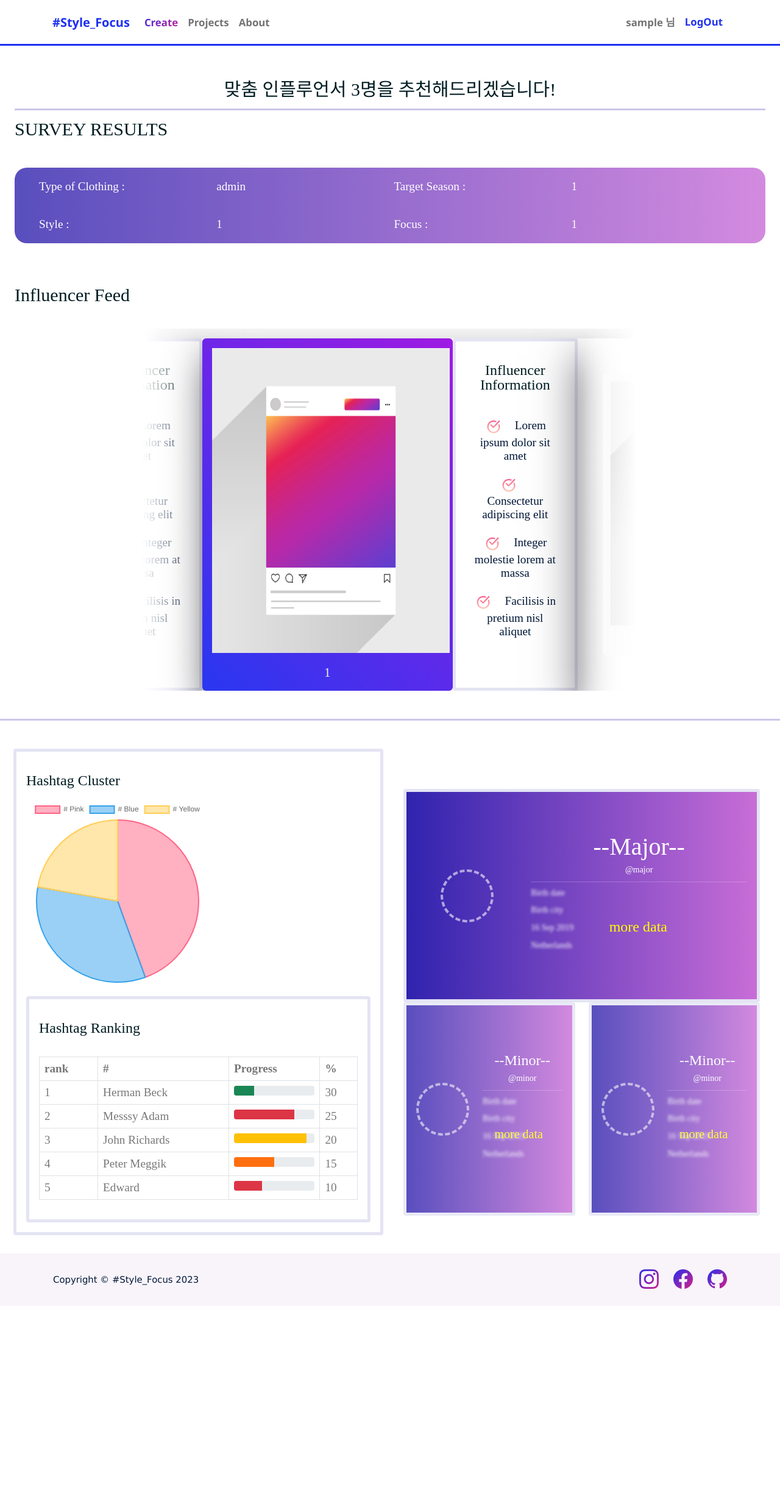
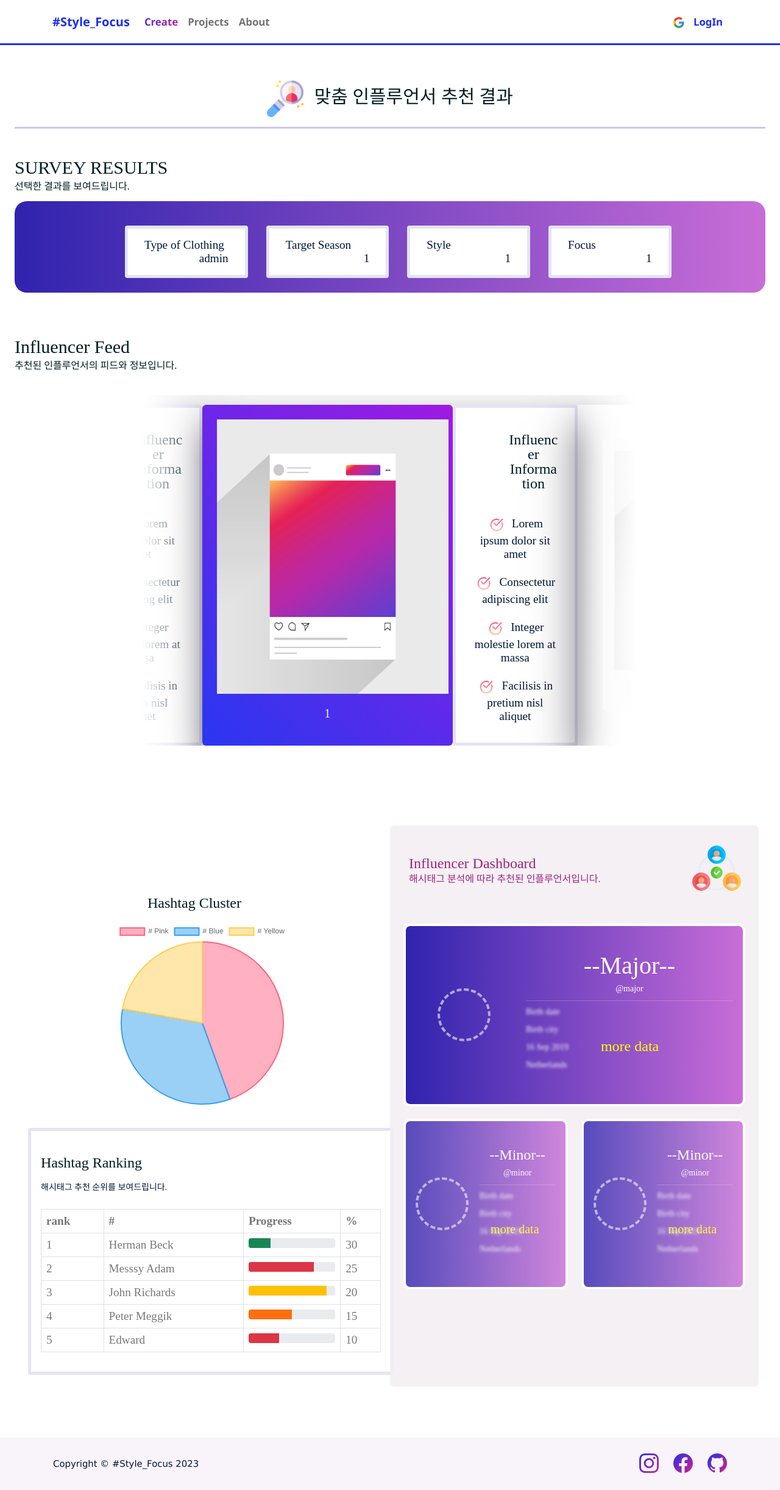
Before and after one commit to S0HYUNN/-_-, a Flask app: page /output in a window 1280 px wide. Shown: the whole page at 61% size. Run offline with Flask 3, Linux system fonts and the light colour scheme; the visitor is signed in with stand-in values (Sample User, id 1); some libraries are stand-ins or nearby versions; some web fonts are replaced.

Commit message:
:green_heart: output style upgrade

```diff
--- a/main.py
+++ b/main.py
@@ -209,15 +209,6 @@ def get_rel_word():
 
     return redirect(url_for('output', ranking=ranking))
 
-
-@app.route('/output')
-def output():
-    ranking = request.args.get("ranking")
-    print(ranking)
-    return render_template('output_copy.html',
-                           type=session['type'], season=session['season'], style=session['style'], focus=session['focus'], username=session['username'],
-                           ranking=ranking)
-
 @app.route('/projects')
 def projects():
     if not ('name' in session):
--- a/static/css/output.css
+++ b/static/css/output.css
@@ -125,7 +125,7 @@ a:not([href]):not([class]):hover {
 img {
   vertical-align: middle;
   border-style: none;
-  margin-right: 20px;
+  margin-right: 10px;
 }
 
 button {
@@ -630,9 +630,14 @@ h6, .h6 {
 }
 
 .card-title {
-  margin-top: 1.2rem;
+  margin-top: 1.5rem;
   margin-bottom: 1.2rem;
-  /* margin-left: 2.2rem; */
+  margin-left: 60px;
+}
+
+.card-title2 {
+  margin-top: 1.5rem;
+  margin-bottom: 1.2rem;
 }
 
 .card-subtitle {
@@ -1478,23 +1483,21 @@ html {
 }
 
 .card-style-major{
-  margin-top: 50px;
-  height: 350px;
+  margin-top: 70px;
+  height: 300px;
 }
 
 .card-style-minor{
-  height: 350px;
+  height: 280px;
 }
 
 .rank{
-  margin-top: 50px;
-  height: 150px;
-  border-style: double;
-  border-color: palevioletred;
+  width: 600px;
 }
 
 .margin-up{
-  margin-top: 30px;
+  margin-top: 75px;
+  margin-bottom: 20px;
 }
 
 /*# sourceMappingURL=../maps/vertical-layout-light/style.css.map */
@@ -1507,8 +1510,81 @@ html {
   text-align: center;
 }
 
-.margin-left{
-  text-align: left;
+.margin-title2{
+  margin-top: 4%;
+}
+
+.margin-title3{
+  margin-top: 6%;
+}
+
+.bg-box{
+  width: 100%;
+  height: 150px;
+  background: linear-gradient(to right, #3023ae, #c86dd7);
+  border-radius: 20px;
+}
+
+.card-mg{
+  margin-top: 40px;
+  margin-right: 30px;
+}
+
+.left-mg{
+  margin-left: 170px;
+}
+
+.left-mg2{
+  margin-left: 120px;
+}
+
+.card1 {
+  position: relative;
+  display: flex;
+  flex-direction: column;
+  min-width: 0;
+  word-wrap: break-word;
+  background-color: white;
+  background-clip: border-box;
+  border-radius: 0.25rem;
+}
+
+.card2 {
+  position: relative;
+  display: flex;
+  flex-direction: column;
+  min-width: 0;
+  word-wrap: break-word;
+  background-clip: border-box;
+  border-radius: 0.7rem;
+  width: 100%;
+  border: 4px solid white;
+}
+
+.bg-middle{
+  background-color: #f4eff3e5;
+  border-radius: 0.5rem;
+}
+
+.recommend{
+  position: absolute;
+  margin-top: 50px;
+  margin-left: 20px;
+  color: rgb(158, 34, 129);
+}
+
+.recommend2{
+  position: absolute;
+  margin-top: 80px;
+  margin-left: 20px;
+  color: rgb(158, 34, 129);
+}
+
+.recommend-img{
+  position: absolute;
+  width: 80px;
+  left: 82%;
+  margin-top: 30px;
 }
 
 /* .btn-lg-square{
--- a/static/css/output_form.css
+++ b/static/css/output_form.css
@@ -67,21 +67,13 @@ body {
 
 .labels {
   display: inline-block;
-  width: 20%;
   vertical-align: top;
-  margin-top: 20px;
-  margin-bottom: 20px;
-  margin-left: 40px;
 }
 
 .input-tab {
-  display: inline-block;
-  text-align: left;
-  width: 20%;
-  margin-top: 20px;
-  margin-bottom: 20px;
-  margin-left: 40px;
+  text-align: right;
 }
+
 
 .input-field {
   display: inline-block;
--- a/templates/output_copy.html
+++ b/templates/output_copy.html
@@ -25,52 +25,70 @@
   <main class="flex-shrink-0">
     <!-- Header Start -->
     <div class="container-xxl py-2">
-        <h3 class="margin-title wow fadeInUp">맞춤 인플루언서 3명을 추천해드리겠습니다!</h3>
+      <h3 class="margin-title wow fadeInUp"><img src="./static/assets/output_title.png" style="width: 60px;"> 맞춤 인플루언서 추천 결과</h3>
       <hr>
-            <div class="mb-5 wow fadeInUp">
-              <h3 class="margin-left">SURVEY RESULTS</h3>
-            </div>
-            <div class="container1 wow fadeInUp">
+      <h3 class="margin-title2">SURVEY RESULTS</h3>
+      <h6>선택한 결과를 보여드립니다.</h6>
+      <div class="bg-box">
+        <!--<div class="container1 wow fadeInUp">-->
         <div id="survey-form">
-
+          <div class="row-width col-md-12">
+            <div class="card col-md-2 card-mg left-mg wow fadeInUp">
+              <div class="card-body">
                 <div class="labels">
-                Type of Clothing :
+                  Type of Clothing
                 </div>
                 <div class="input-tab">
                   {{type}}
                 </div>
+              </div>
+            </div>
 
+            <div class="card col-md-2 card-mg wow fadeInUp">
+              <div class="card-body">
                 <div class="labels">
-                Target Season :
+                  Target Season
                 </div>
                 <div class="input-tab">
                   {{season}}
                 </div>
+              </div>
+            </div>
 
+            <div class="card col-md-2 card-mg wow fadeInUp">
+              <div class="card-body">
                 <div class="labels">
-                Style :
+                  Style
                 </div>
                 <div class="input-tab">
                   {{style}}
                 </div>
+              </div>
+            </div>
 
+            <div class="card col-md-2 card-mg wow fadeInUp">
+              <div class="card-body">
                 <div class="labels">
-                Focus :
+                  Focus
                 </div>
                 <div class="input-tab">
                   {{focus}}
                 </div>
-
+              </div>
+            </div>
+          </div>
 
         </div>
       </div>
-              <h3 class="margin-left wow fadeInUp margin-1">Influencer Feed</h3>
+
+      <h3 class="margin-title3">Influencer Feed</h3>
+      <h6>추천된 인플루언서의 피드와 정보입니다.</h6>
       <div class="owl-carousel testimonial-carousel wow fadeInUp" data-wow-delay="0.1s">
         <div class="testimonial-item text-center row-width">
           <!-- <img class="img-fluid bg-light rounded-circle p-2 mx-auto mb-4" src="img/testimonial-1.jpg"
             style="width: 100px; height: 100px;"> -->
-              <div class="testimonial-text rounded text-center p-3 col-md-8">
-                <img src="./static/images/feed.png" width="390px" height="500px">
+          <div class="testimonial-text rounded text-center p-4 col-md-8">
+            <img src="./static/images/feed.png" width="380px" height="450px">
             <br>
             <h5 class="mb-1">1</h5>
           </div>
@@ -80,13 +98,17 @@
               <h4 class="card-title">Influencer Information</h4>
               <br>
               <ul>
-                    <li style="list-style: none"><img src="./static/images/check.png" width="30" style="display: inline">Lorem ipsum dolor sit amet</li>
+                <li style="list-style: none"><img src="./static/images/check.png" width="30"
+                    style="display: inline">Lorem ipsum dolor sit amet</li>
                 <br>
-                    <li style="list-style: none"><img src="./static/images/check.png" width="30" style="display: inline">Consectetur adipiscing elit</li>
+                <li style="list-style: none"><img src="./static/images/check.png" width="30"
+                    style="display: inline">Consectetur adipiscing elit</li>
                 <br>
-                    <li style="list-style: none"><img src="./static/images/check.png" width="30" style="display: inline">Integer molestie lorem at massa</li>
+                <li style="list-style: none"><img src="./static/images/check.png" width="30"
+                    style="display: inline">Integer molestie lorem at massa</li>
                 <br>
-                    <li style="list-style: none"><img src="./static/images/check.png" width="30" style="display: inline">Facilisis in pretium nisl aliquet</li>
+                <li style="list-style: none"><img src="./static/images/check.png" width="30"
+                    style="display: inline">Facilisis in pretium nisl aliquet</li>
               </ul>
             </div>
           </div>
@@ -94,8 +116,8 @@
         <div class="testimonial-item text-center row-width">
           <!-- <img class="img-fluid bg-light rounded-circle p-2 mx-auto mb-4" src="img/testimonial-2.jpg"
             style="width: 100px; height: 100px;"> -->
-              <div class="testimonial-text rounded text-center p-3 col-md-8">
-                <img src="./static/images/feed.png" width="390px" height="500px">
+          <div class="testimonial-text rounded text-center p-4 col-md-8">
+            <img src="./static/images/feed.png" width="380px" height="450px">
             <br>
             <h5 class="mb-1">2</h5>
             <!-- <span class="fst-italic">Profession</span> -->
@@ -105,13 +127,17 @@
               <h4 class="card-title">Influencer Information</h4>
               <br>
               <ul>
-                    <li style="list-style: none"><img src="./static/images/check.png" width="30" style="display: inline">Lorem ipsum dolor sit amet</li>
+                <li style="list-style: none"><img src="./static/images/check.png" width="30"
+                    style="display: inline">Lorem ipsum dolor sit amet</li>
                 <br>
-                    <li style="list-style: none"><img src="./static/images/check.png" width="30" style="display: inline">Consectetur adipiscing elit</li>
+                <li style="list-style: none"><img src="./static/images/check.png" width="30"
+                    style="display: inline">Consectetur adipiscing elit</li>
                 <br>
-                    <li style="list-style: none"><img src="./static/images/check.png" width="30" style="display: inline">Integer molestie lorem at massa</li>
+                <li style="list-style: none"><img src="./static/images/check.png" width="30"
+                    style="display: inline">Integer molestie lorem at massa</li>
                 <br>
-                    <li style="list-style: none"><img src="./static/images/check.png" width="30" style="display: inline">Facilisis in pretium nisl aliquet</li>
+                <li style="list-style: none"><img src="./static/images/check.png" width="30"
+                    style="display: inline">Facilisis in pretium nisl aliquet</li>
               </ul>
             </div>
           </div>
@@ -119,8 +145,8 @@
         <div class="testimonial-item text-center row-width">
           <!-- <img class="img-fluid bg-light rounded-circle p-2 mx-auto mb-4" src="img/testimonial-3.jpg"
             style="width: 100px; height: 100px;"> -->
-              <div class="testimonial-text rounded text-center p-3 col-md-8">
-                <img src="./static/images/feed.png" width="390px" height="500px">
+          <div class="testimonial-text rounded text-center p-4 col-md-8">
+            <img src="./static/images/feed.png" width="380px" height="450px">
             <br>
             <h5 class="mb-1">3</h5>
             <!-- <span class="fst-italic">Profession</span> -->
@@ -130,13 +156,17 @@
               <h4 class="card-title">Influencer Information</h4>
               <br>
               <ul>
-                    <li style="list-style: none"><img src="./static/images/check.png" width="30" style="display: inline">Lorem ipsum dolor sit amet</li>
+                <li style="list-style: none"><img src="./static/images/check.png" width="30"
+                    style="display: inline">Lorem ipsum dolor sit amet</li>
                 <br>
-                    <li style="list-style: none"><img src="./static/images/check.png" width="30" style="display: inline">Consectetur adipiscing elit</li>
+                <li style="list-style: none"><img src="./static/images/check.png" width="30"
+                    style="display: inline">Consectetur adipiscing elit</li>
                 <br>
-                    <li style="list-style: none"><img src="./static/images/check.png" width="30" style="display: inline">Integer molestie lorem at massa</li>
+                <li style="list-style: none"><img src="./static/images/check.png" width="30"
+                    style="display: inline">Integer molestie lorem at massa</li>
                 <br>
-                    <li style="list-style: none"><img src="./static/images/check.png" width="30" style="display: inline">Facilisis in pretium nisl aliquet</li>
+                <li style="list-style: none"><img src="./static/images/check.png" width="30"
+                    style="display: inline">Facilisis in pretium nisl aliquet</li>
               </ul>
             </div>
           </div>
@@ -148,25 +178,27 @@
     </div>
     </div>
     </div>
+    </div>
     <!-- Header End -->
-      <hr style="width: 100%">
+
     <!-- Page Middle Start -->
+    <div class="container-xxl py-2 margin-title3">
     <div class="container-fluid page-body-wrapper">
       <div class="row-width">
-
         <div class="col-md-6 col-xl-6">
           <div class="grid-margin stretch-card" data-wow-delay="0.1s">
-            <div class="card margin-up">
-              <div class="card-body">
+            <div class="card1 margin-up">
+              <div class="card-body left-mg2">
                 <h4 class="card-title">Hashtag Cluster</h4>
                 <canvas id="pieChart" width="300vw" height="300vh"></canvas>
+              </div>
                 <br>
-                <div class="card">
+                <div class="card rank">
                   <div class="card-body">
-                    <h4 class="card-title">Hashtag Ranking</h4>
-                    <!-- <p class="card-description">
-                      Add class <code>.table-bordered</code>
-                    </p> -->
+                    <h4 class="card-title2">Hashtag Ranking</h4>
+                    <p class="card-description">
+                      해시태그 추천 순위를 보여드립니다.
+                    </p>
                     <div class="table-responsive pt-3">
                       <table class="table table-bordered">
                         <thead>
@@ -195,7 +227,8 @@
                             </td>
                             <td>
                               <div class="progress">
-                                <div class="progress-bar bg-success" role="progressbar" style="width: 25%" aria-valuenow="25" aria-valuemin="0" aria-valuemax="100"></div>
+                                <div class="progress-bar bg-success" role="progressbar" style="width: 25%"
+                                  aria-valuenow="25" aria-valuemin="0" aria-valuemax="100"></div>
                               </div>
                             </td>
                             <td>
@@ -211,7 +244,8 @@
                             </td>
                             <td>
                               <div class="progress">
-                                <div class="progress-bar bg-danger" role="progressbar" style="width: 75%" aria-valuenow="75" aria-valuemin="0" aria-valuemax="100"></div>
+                                <div class="progress-bar bg-danger" role="progressbar" style="width: 75%"
+                                  aria-valuenow="75" aria-valuemin="0" aria-valuemax="100"></div>
                               </div>
                             </td>
                             <td>
@@ -227,7 +261,8 @@
                             </td>
                             <td>
                               <div class="progress">
-                                <div class="progress-bar bg-warning" role="progressbar" style="width: 90%" aria-valuenow="90" aria-valuemin="0" aria-valuemax="100"></div>
+                                <div class="progress-bar bg-warning" role="progressbar" style="width: 90%"
+                                  aria-valuenow="90" aria-valuemin="0" aria-valuemax="100"></div>
                               </div>
                             </td>
                             <td>
@@ -243,7 +278,8 @@
                             </td>
                             <td>
                               <div class="progress">
-                                <div class="progress-bar bg-primary" role="progressbar" style="width: 50%" aria-valuenow="50" aria-valuemin="0" aria-valuemax="100"></div>
+                                <div class="progress-bar bg-primary" role="progressbar" style="width: 50%"
+                                  aria-valuenow="50" aria-valuemin="0" aria-valuemax="100"></div>
                               </div>
                             </td>
                             <td>
@@ -259,7 +295,8 @@
                             </td>
                             <td>
                               <div class="progress">
-                                <div class="progress-bar bg-danger" role="progressbar" style="width: 35%" aria-valuenow="35" aria-valuemin="0" aria-valuemax="100"></div>
+                                <div class="progress-bar bg-danger" role="progressbar" style="width: 35%"
+                                  aria-valuenow="35" aria-valuemin="0" aria-valuemax="100"></div>
                               </div>
                             </td>
                             <td>
@@ -268,7 +305,7 @@
                           </tr>
                         </tbody>
                       </table>
-                    </div>
+
                   </div>
                 </div>
               </div>
@@ -276,10 +313,13 @@
           </div>
         </div>
 
-          <div class="col-md-12 col-xl-6 grid-margin">
+        <div class="col-md-12 col-xl-6 grid-margin bg-middle">
+            <h4 class="recommend">Influencer Dashboard</h4>
+            <h6 class="recommend2">해시태그 분석에 따라 추천된 인플루언서입니다.</h6>
+            <img src="./static/assets/recommend.png" class="recommend-img">
           <div class="row-width">
             <div class="col-md-12 col-xl-12 grid-margin stretch-card margin-up">
-                <div class="card profile-card bg-gradient-primary card-style-major" data-wow-delay="0.1s">
+              <div class="card2 profile-card bg-gradient-primary card-style-major" data-wow-delay="0.1s">
                 <div class="card-body">
                   <div class="row align-items-center h-100">
                     <div class="col-md-4">
@@ -308,8 +348,8 @@
                 </div>
               </div>
             </div>
-              <div class="col-md-6 col-xl-6 grid-margin stretch-card align-items-center">
-                <div class="card profile-card bg-gradient-primary2 card-style-minor" data-wow-delay="0.1s">
+            <div class="col-md-6 grid-margin stretch-card align-items-center">
+              <div class="card2 profile-card bg-gradient-primary2 card-style-minor" data-wow-delay="0.1s">
                 <div class="card-body">
                   <div class="row align-items-center h-100">
                     <div class="col-md-5">
@@ -338,8 +378,8 @@
                 </div>
               </div>
             </div>
-              <div class="col-md-6 col-xl-6 grid-margin stretch-card align-items-center">
-                <div class="card profile-card bg-gradient-primary2 card-style-minor" data-wow-delay="0.1s">
+            <div class="col-md-6 grid-margin stretch-card align-items-center">
+              <div class="card2 profile-card bg-gradient-primary2 card-style-minor" data-wow-delay="0.1s">
                 <div class="card-body">
                   <div class="row align-items-center h-100">
                     <div class="col-md-5">
@@ -373,6 +413,7 @@
 
       </div>
     </div>
+  </div>
     <!-- Page Middle End -->
 
     <!-- Back to Top -->
```
Also changed, not shown: static/css/input.css (+5 -3 lines), static/assets/output_title.png (added), static/assets/recommend.png (added). Lines whose indentation alone changed are shown as unchanged.
